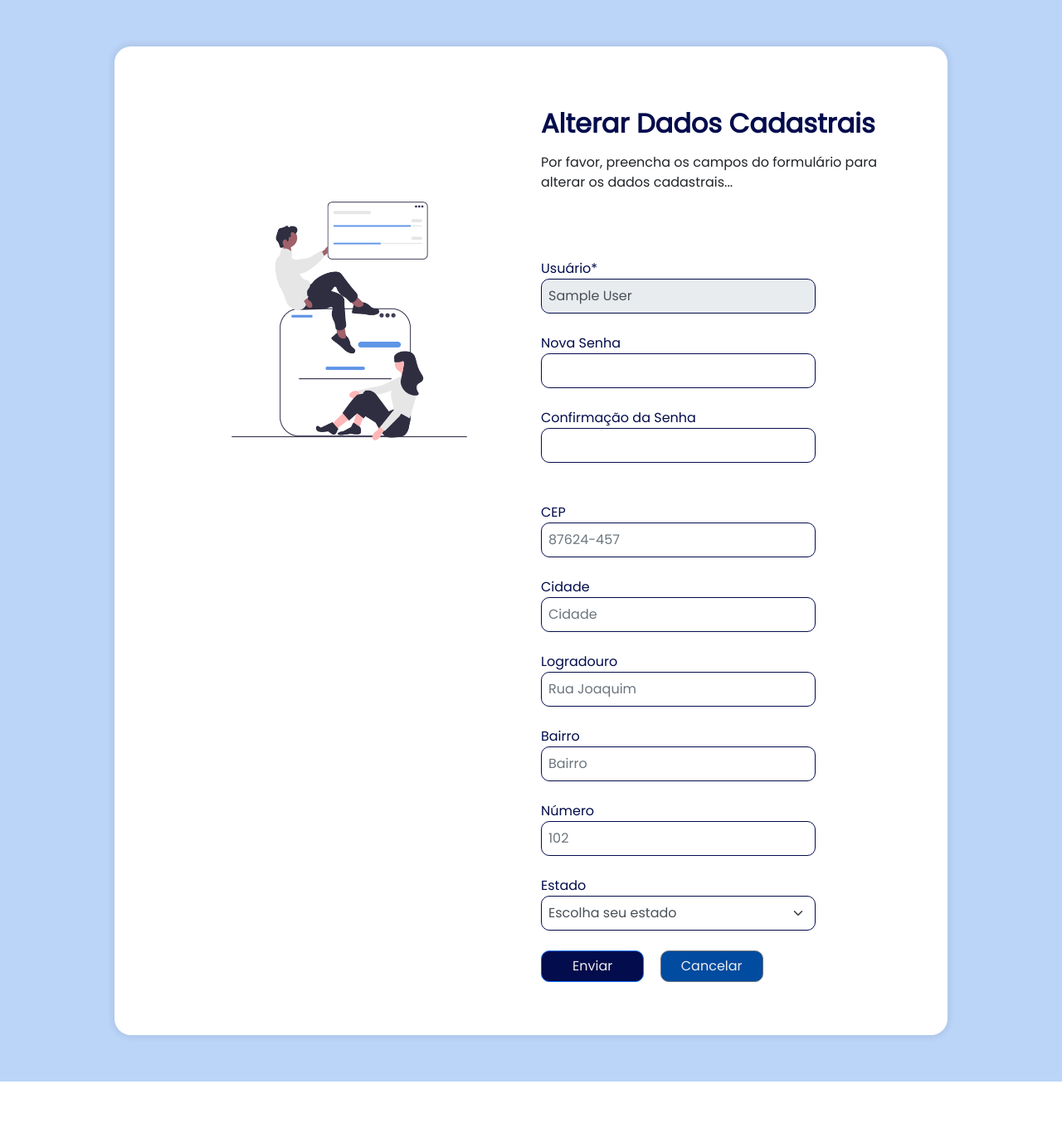
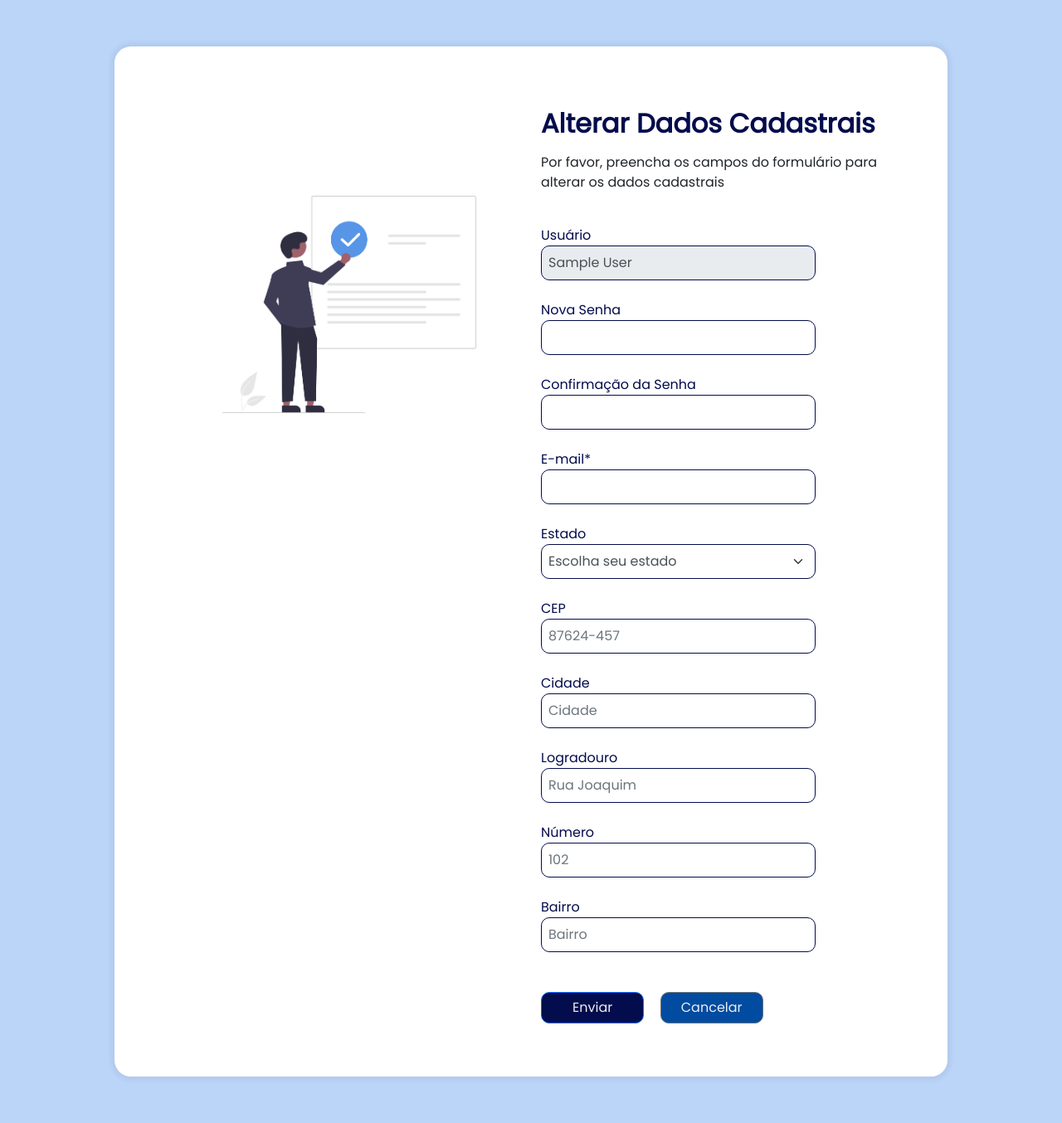
Before and after one commit to leidyAguiar/SistemaFinanceiro, a PHP site: page /alterar_dados_cadastrais.php in a window 1280 px wide. Shown: the part 104-1458 px from the top of the page at 83% size. Before the commit the page ends 1408 px from the top, so only its background shows below. Run offline with PHP 8.4, Linux system fonts and the light colour scheme; the visitor is signed in with stand-in values (Sample User, id 1); data that the repository does not hold is empty.

Commit message:
css e html tela alterar_cadastro

```diff
--- a/alterar_dados_cadastrais.php
+++ b/alterar_dados_cadastrais.php
@@ -84,16 +84,15 @@ if ($_SERVER["REQUEST_METHOD"] == "POST") {
     <div class="container">
         <div class="row content">
             <div class="col-md-6 mb-3">
-                <img src="./img/imgRegister2.png" class="img-fluid" alt="image">
+                <img src="./img/alterar.png" class="img-fluid" alt="image">
             </div>
             <div class="col-md-6">
                 <h2 class="signin-text mb-3"> Alterar Dados Cadastrais</h2>
-                <p>Por favor, preencha os campos do formulário para alterar os dados cadastrais...</p>
-                <br>
+                <p>Por favor, preencha os campos do formulário para alterar os dados cadastrais</p>
                 <div>
                     <form method="post">
                         <div>
-                            <label for="login">Usuário*</label>
+                            <label for="login">Usuário</label>
                             <input type="text" name="username" id="login" class="form-control" readonly value="<?php echo $username; ?>">
                             <span class="invalid-feedback"><?php echo $username_err; ?></span>
                         </div>
@@ -110,30 +109,9 @@ if ($_SERVER["REQUEST_METHOD"] == "POST") {
                             <span class="invalid-feedback"><?php echo $confirm_password_err; ?></span>
                         </div>
                         </br>
-                        </br>
                         <div>
-                            <label for="cep">CEP</label>
-                            <input type="text" placeholder="87624-457" name="cep" id="cep" class="form-control" value="<?php echo $cep; ?>">
-                        </div>
-                        </br>
-                        <div>
-                            <label for="cidade">Cidade</label>
-                            <input type="text" placeholder="Cidade" name="cidade" id="cidade" class="form-control" value="<?php echo $cidade; ?>">
-                        </div>
-                        </br>
-                        <div>
-                            <label for="logradouro">Logradouro</label>
-                            <input type="text" placeholder="Rua Joaquim" name="logradouro" id="logradouro" class="form-control" value="<?php echo $logradouro; ?>">
-                        </div>
-                        </br>
-                        <div>
-                            <label for="bairro">Bairro</label>
-                            <input type="text" placeholder="Bairro" name="bairro" id="bairro" class="form-control" value="<?php echo $bairro; ?>">
-                        </div>
-                        </br>
-                        <div>
-                            <label for="numero">Número</label>
-                            <input type="text" placeholder="102" name="numero" class="form-control" id="numero" value="<?php echo $numero; ?>">
+                            <label for="login">E-mail*</label>
+                            <input type="email" name="email" class="form-control" id="email" required>
                         </div>
                         </br>
                         <div>
@@ -170,6 +148,32 @@ if ($_SERVER["REQUEST_METHOD"] == "POST") {
                             </select>
                         </div>
                         </br>
+                        <div>
+                            <label for="cep">CEP</label>
+                            <input type="text" placeholder="87624-457" name="cep" id="cep" class="form-control" value="<?php echo $cep; ?>">
+                        </div>
+                        </br>
+                        <div>
+                            <label for="cidade">Cidade</label>
+                            <input type="text" placeholder="Cidade" name="cidade" id="cidade" class="form-control" value="<?php echo $cidade; ?>">
+                        </div>
+                        </br>
+                        <div>
+                            <label for="logradouro">Logradouro</label>
+                            <input type="text" placeholder="Rua Joaquim" name="logradouro" id="logradouro" class="form-control" value="<?php echo $logradouro; ?>">
+                        </div>
+                        </br>
+                        <div>
+                            <label for="numero">Número</label>
+                            <input type="text" placeholder="102" name="numero" class="form-control" id="numero" value="<?php echo $numero; ?>">
+                        </div>
+                        </br>
+                        <div>
+                            <label for="bairro">Bairro</label>
+                            <input type="text" placeholder="Bairro" name="bairro" id="bairro" class="form-control" value="<?php echo $bairro; ?>">
+                        </div>
+                        </br>
+                        </br>
                         <div class="form-group">
                             <input type="submit" class="btn btn-primary" value="Enviar">
                             <a class="btn btn-secondary" href="home.php">Cancelar</a>
```
Also changed, not shown: register.php (+6 -6 lines), img/alterar.png (added).
